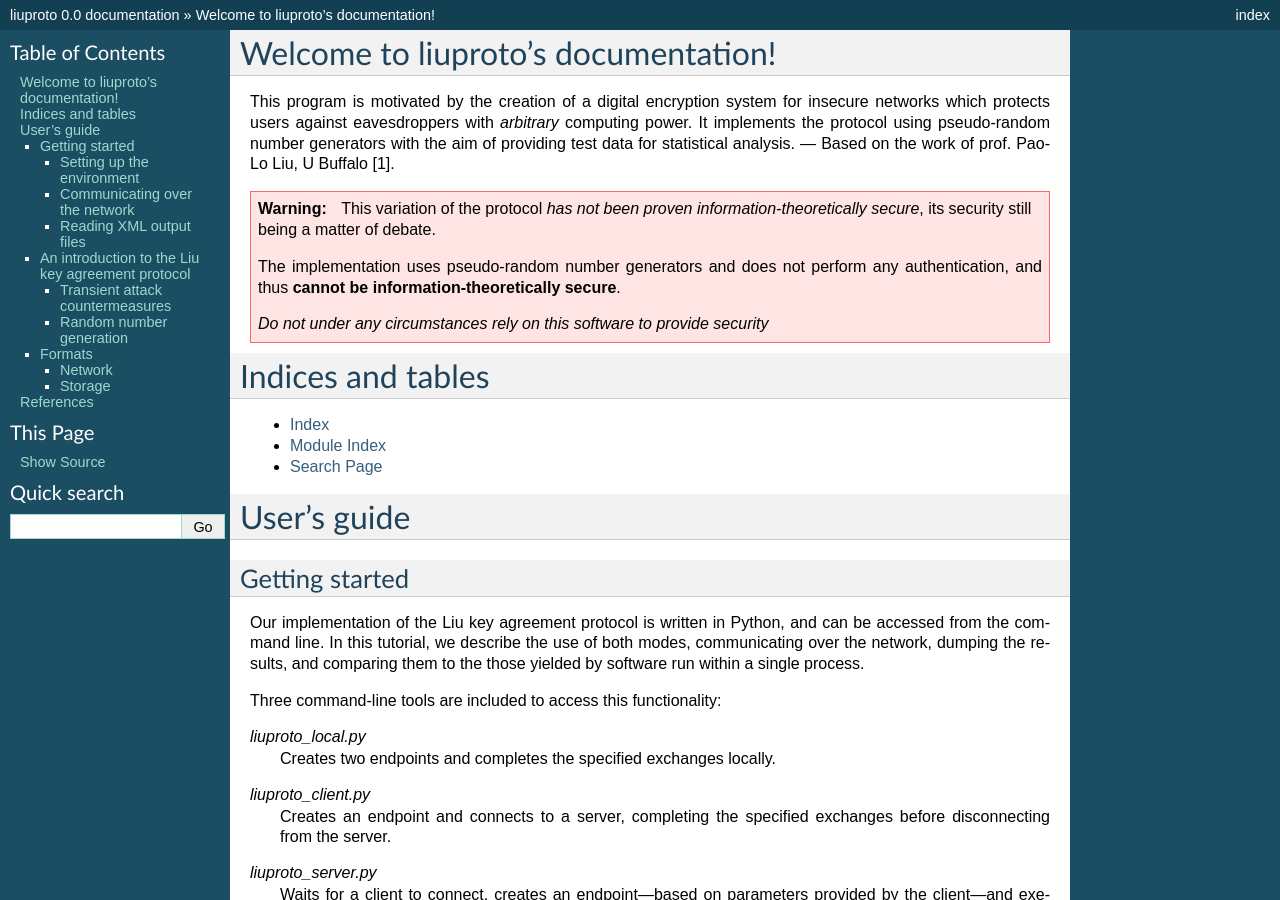
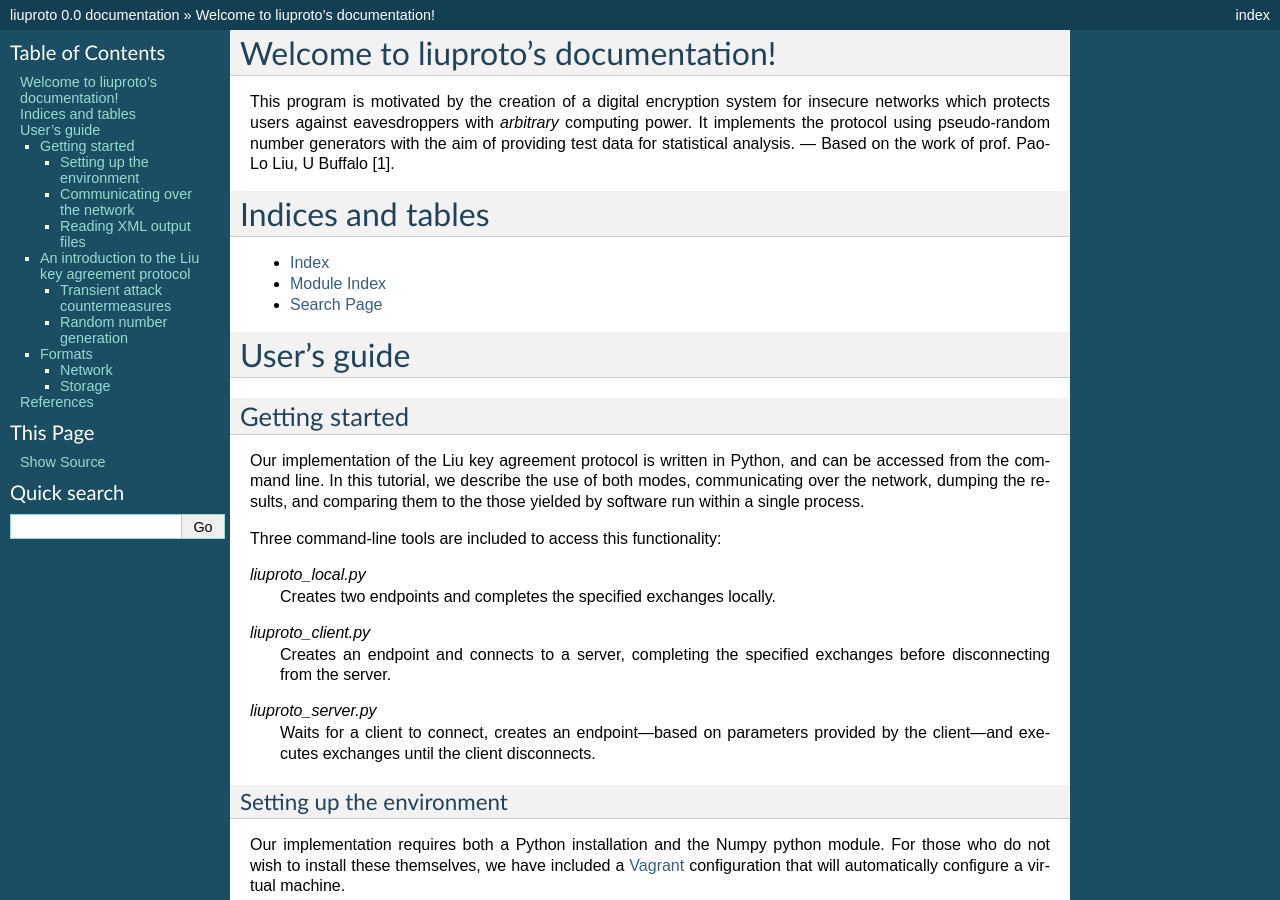
Before and after one commit to noospheer/Liup, a Sphinx documentation site: the page built from doc/index.rst, in a window 1280 px wide and 900 px high. Built offline with Sphinx 7.4.7, drawn with Linux system fonts in a browser that asks for light colours.

Commit message:
Update index.rst

```diff
--- a/doc/index.rst
+++ b/doc/index.rst
@@ -9,7 +9,7 @@ Based on the work of prof. Pao-Lo Liu, U Buffalo [1].
 
 
 
-.. warning::
+.. _warning_::
     This variation of the protocol
     *has not been proven information-theoretically secure*,
     its security still being a matter of debate.
```
